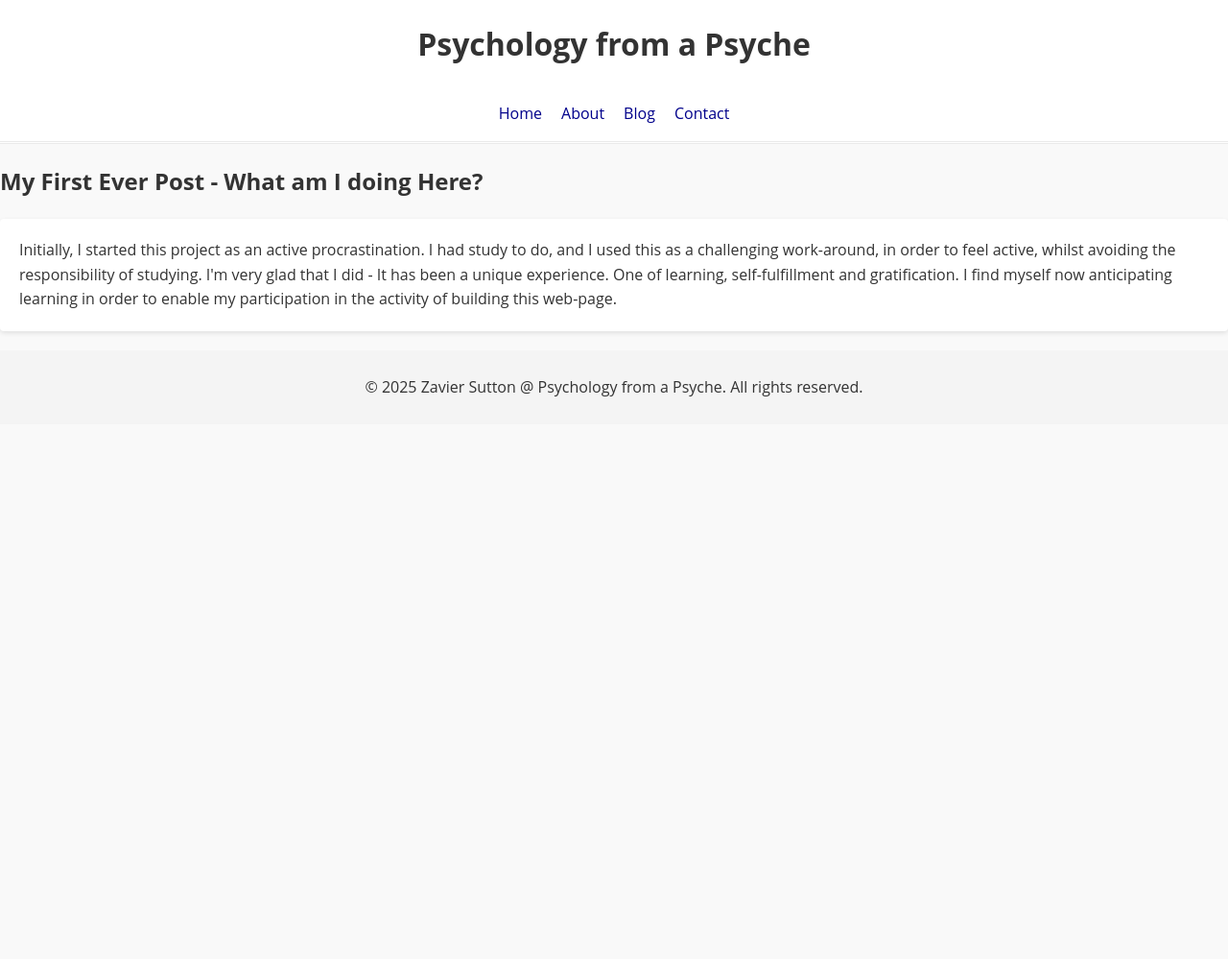
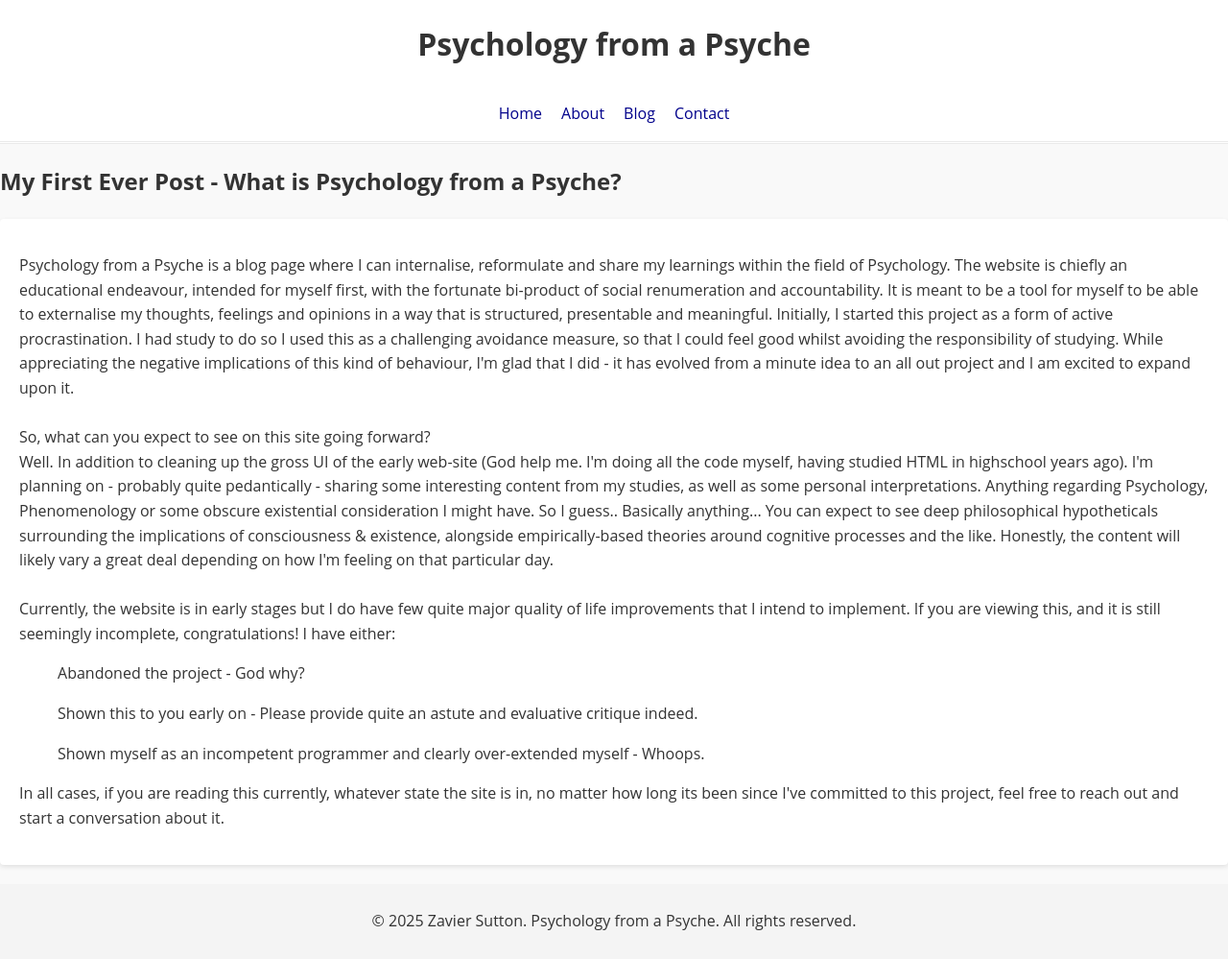
Before and after one commit to WhatTheHellAmIDoing1234/WhatTheHellAmIDoing1234.github.io, a Jekyll site: the page built from _posts/2025-03-27-my-first-post.md, in a window 1280 px wide and 999 px high. Shown: the whole window at 96% size. Built offline with Jekyll 4.4.1, drawn with Linux system fonts in a browser that asks for light colours.

Commit message:
Added content to myfirstpost, as well as updated home page to reflect inherent incompleteness. Updated footer to reflect new website title,

```diff
--- a/_includes/footer.html
+++ b/_includes/footer.html
@@ -1,5 +1,5 @@
   <footer>
-    <p>&copy; {{ site.time | date: '%Y' }} Zavier Sutton @ Psychology from a Psyche. All rights reserved.</p>
+    <p>&copy; {{ site.time | date: '%Y' }} Zavier Sutton. Psychology from a Psyche. All rights reserved.</p>
   </footer>
 </body>
 </html>
--- a/_posts/2025-03-27-my-first-post.md
+++ b/_posts/2025-03-27-my-first-post.md
@@ -1,10 +1,31 @@
 ---
 layout: post
-title: "My First Ever Post - What am I doing Here?"
+title: "My First Ever Post - What is Psychology from a Psyche?"
 description: "My initial thoughts, ideas, and purposes regarding this website :)."
 ---
 <div class="card">
-Initially, I started this project as an active procrastination. I had study to do, and I used this as a challenging work-around, in order to feel
-active, whilst avoiding the responsibility of studying. I'm very glad that I did - It has been a unique experience. One of learning, self-fulfillment
-and gratification. I find myself now anticipating learning in order to enable my participation in the activity of building this web-page.
+    <p>
+    Psychology from a Psyche is a blog page where I can internalise, reformulate and share my learnings within the field of Psychology.
+    The website is chiefly an educational endeavour, intended for myself first, with the fortunate bi-product of social renumeration and accountability.
+    It is meant to be a tool for myself to be able to externalise my thoughts, feelings and opinions in a way that is structured, presentable and meaningful.
+    Initially, I started this project as a form of active procrastination. I had study to do so I used this as a challenging avoidance measure,
+    so that I could feel good whilst avoiding the responsibility of studying. While appreciating the negative implications of this kind of behaviour,
+    I'm glad that I did - it has evolved from a minute idea to an all out project and I am excited to expand upon it. <br> <br>
+
+    So, what can you expect to see on this site going forward? <br>
+    Well. In addition to cleaning up the gross UI of the early web-site (God help me. I'm doing all the code myself, having studied HTML in highschool years ago).
+    I'm planning on - probably quite pedantically - sharing some interesting content from my studies, as well as some personal interpretations. Anything
+    regarding Psychology, Phenomenology or some obscure existential consideration I might have. So I guess.. Basically anything...
+    You can expect to see deep philosophical hypotheticals surrounding the implications of consciousness & existence, alongside empirically-based theories around cognitive processes and the like.
+    Honestly, the content will likely vary a great deal depending on how I'm feeling on that particular day. <br> <br>
+
+    Currently, the website is in early stages but I do have few quite major quality of life improvements that I intend to implement. If you are viewing this,
+    and it is still seemingly incomplete, congratulations! I have either:
+    </p>
+        <ul>Abandoned the project - God why?</ul>
+        <ul>Shown this to you early on - Please provide quite an astute and evaluative critique indeed.</ul>
+        <ul>Shown myself as an incompetent programmer and clearly over-extended myself - Whoops.</ul>
+    <p>
+    In all cases, if you are reading this currently, whatever state the site is in, no matter how long its been since I've committed to this project, feel free to reach out and start a conversation about it.
+    </p>
 </div>
--- a/index.markdown
+++ b/index.markdown
@@ -4,3 +4,6 @@
 title: Home
 layout: home
 ---
+<p>
+This website is largely incomplete, and is a work in progress. See the post listed below for a greater understanding of what is intended upon completion.
+</p>
```
